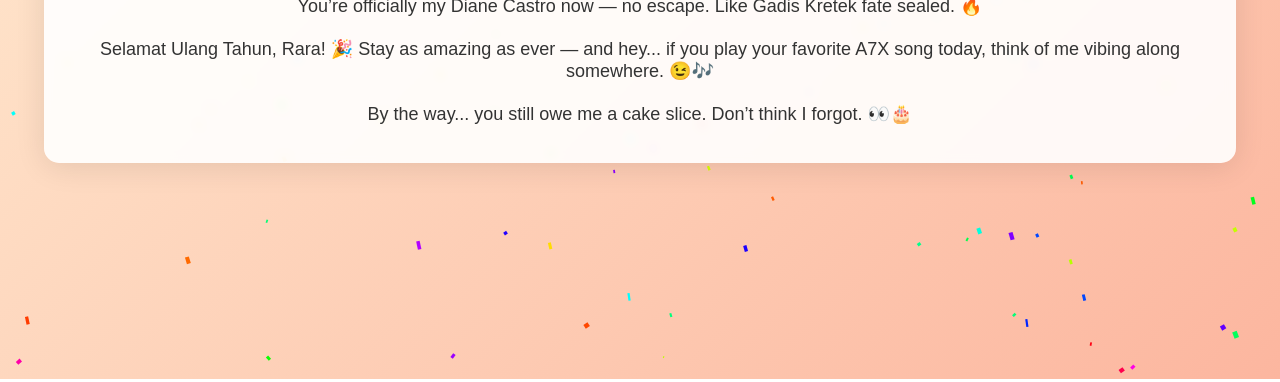
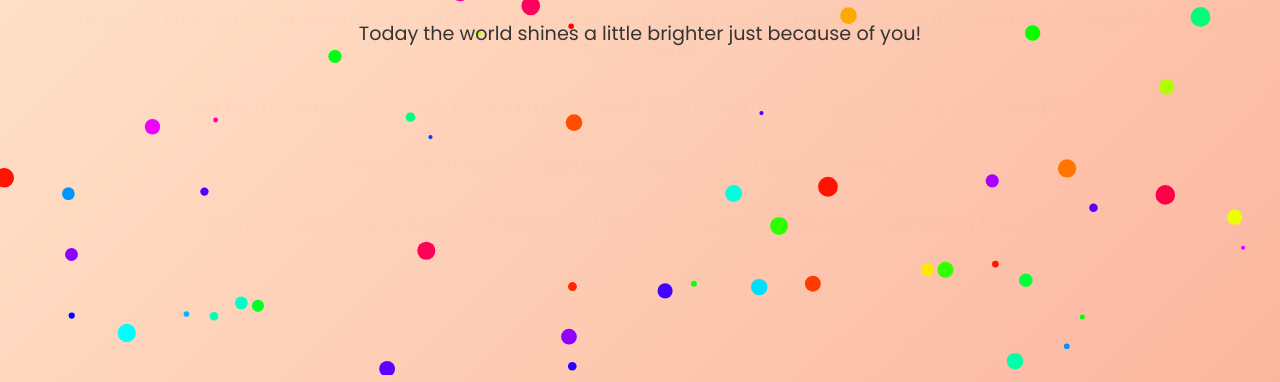
Before and after one commit to anjishnu2008/wishfinal, a plain HTML site: page index.html in a window 1280 px wide. Shown: the part 425-807 px from the top of the page. Drawn offline with Linux system fonts and the light colour scheme.

Commit message:
Update index.html

```diff
--- a/index.html
+++ b/index.html
@@ -1,10 +1,11 @@
 <!DOCTYPE html>
 <html lang="en">
 <head>
-  <meta charset="UTF-8" />
-  <meta name="viewport" content="width=device-width, initial-scale=1.0"/>
+  <meta charset="UTF-8">
   <title>Happy Birthday Rara 🎉</title>
   <style>
+    @import url('https://fonts.googleapis.com/css2?family=Poppins:wght@400;600&display=swap');
+
     body {
       margin: 0;
       padding: 0;
@@ -12,6 +13,7 @@
       font-family: 'Poppins', sans-serif;
       background: linear-gradient(135deg, #ffecd2, #fcb69f);
     }
+
     .slide {
       width: 100vw;
       height: 100vh;
@@ -26,114 +28,105 @@
       box-sizing: border-box;
       color: #333;
     }
+
     .hidden {
       opacity: 0;
       pointer-events: none;
     }
+
     h1 {
-      font-size: 8vw;
-      color: #e75480;
-      animation: pop 1s infinite alternate;
+      font-size: 3em;
+      color: #ff4e50;
     }
-    @keyframes pop {
-      from { transform: scale(1); }
-      to { transform: scale(1.1); }
-    }
-    .message {
-      background: rgba(255, 255, 255, 0.9);
-      padding: 20px;
-      border-radius: 15px;
-      max-width: 90vw;
-      max-height: 80vh;
-      overflow-y: auto;
-      box-shadow: 0 4px 30px rgba(0, 0, 0, 0.1);
-      backdrop-filter: blur(5px);
-      font-size: 4vw;
-    }
-    @media(min-width: 600px){
-      h1 { font-size: 48px; }
-      .message { font-size: 18px; }
+
+    p {
+      font-size: 1.2em;
     }
   </style>
 </head>
 <body>
-  <canvas id="confetti-canvas"></canvas>
 
+  <!-- First Slide -->
   <div class="slide" id="slide1">
-    <h1>🎉 Happy Birthday Rara! 🎂</h1>
+    <div>
+      <h1>🎉 Happy Birthday, Rara! 🎉</h1>
+      <p>Today the world shines a little brighter just because of you!</p>
+    </div>
   </div>
 
+  <!-- Second Slide -->
   <div class="slide hidden" id="slide2">
-    <div class="message">
+    <div>
+      <h1>Selamat Ulang Tahun, Rara! 🎂😈</h1>
       <p>
-        I swear… you make life feel like the best part of an Avenged Sevenfold song — unexpected, thrilling, and kinda impossible to get out of my head. 😈😏<br><br>
+        I swear… you make life feel like the best part of an Avenged Sevenfold song — unexpected, thrilling, and kinda impossible to get out of my head. 😏<br><br>
         You’re honestly way too good at being awesome — sweet when you want to be, funny when I least expect it, and always somehow making me smile for no reason.<br><br>
         So here’s your little corner of the internet — made just for you. Hope this page makes you smile like you make me (which is... a lot, by the way).<br><br>
-        You’re officially my Diane Castro now — no escape. Like Gadis Kretek fate sealed. 🔥<br><br>
-        Selamat Ulang Tahun, Rara! 🎉 Stay as amazing as ever — and hey... if you play your favorite A7X song today, think of me vibing along somewhere. 😉🎶<br><br>
-        By the way... you still owe me a cake slice. Don’t think I forgot. 👀🎂
+        Oh and by the way... you totally remind me of Diane Castro from Gadis Kretek — my very own Diane. 😉<br><br>
+        We met on PDB on 21st February... and what a lucky click that was. 😁<br><br>
+        Stay amazing, Rara. And don’t forget — if you blast some A7X today, I’ll be vibing too. 😈🎶
       </p>
     </div>
   </div>
 
+  <!-- Confetti -->
+  <canvas id="confetti"></canvas>
+
+  <!-- First Slide Music -->
+  <audio id="bgmusic1" src="https://www.bensound.com/bensound-music/bensound-sunny.mp3" autoplay loop></audio>
+
+  <!-- Second Slide Music (A7X vibe, far away volume) -->
+  <audio id="bgmusic2" src="https://samplelib.com/lib/preview/mp3/sample-15s.mp3" loop></audio>
+
   <script>
-    // Slide change after 3 seconds
+    const slide1 = document.getElementById('slide1');
+    const slide2 = document.getElementById('slide2');
+    const music1 = document.getElementById('bgmusic1');
+    const music2 = document.getElementById('bgmusic2');
+
     setTimeout(() => {
-      document.getElementById('slide1').classList.add('hidden');
-      document.getElementById('slide2').classList.remove('hidden');
-    }, 3000);
+      slide1.classList.add('hidden');
+      slide2.classList.remove('hidden');
+      music1.pause();
+      music2.volume = 0.3; // Low volume, like distant A7X vibe
+      music2.play();
+    }, 5000); // 5 seconds on first slide
 
-    // Confetti code
-    var canvas = document.getElementById('confetti-canvas');
-    var ctx = canvas.getContext('2d');
-    canvas.width = window.innerWidth;
-    canvas.height = window.innerHeight;
+    // Confetti
+    const confetti = document.getElementById('confetti');
+    const ctx = confetti.getContext('2d');
+    confetti.width = window.innerWidth;
+    confetti.height = window.innerHeight;
+    let pieces = [];
 
-    var confetti = [];
-    for (var i = 0; i < 150; i++) {
-      confetti.push({
-        x: Math.random() * canvas.width,
-        y: Math.random() * canvas.height,
-        r: Math.random() * 6 + 4,
-        d: Math.random() * 100,
-        color: "hsl(" + Math.random() * 360 + ",100%,50%)",
-        tilt: Math.random() * 10 - 10
+    for (let i = 0; i < 100; i++) {
+      pieces.push({
+        x: Math.random() * confetti.width,
+        y: Math.random() * confetti.height,
+        size: Math.random() * 8 + 2,
+        speed: Math.random() * 3 + 1,
+        angle: Math.random() * 360
       });
     }
 
-    function draw() {
-      ctx.clearRect(0, 0, canvas.width, canvas.height);
-      confetti.forEach(function(c) {
+    function update() {
+      ctx.clearRect(0, 0, confetti.width, confetti.height);
+      for (let i = 0; i < pieces.length; i++) {
+        let p = pieces[i];
+        p.y += p.speed;
+        if (p.y > confetti.height) {
+          p.y = -10;
+          p.x = Math.random() * confetti.width;
+        }
+        ctx.fillStyle = `hsl(${p.angle}, 100%, 50%)`;
         ctx.beginPath();
-        ctx.lineWidth = c.r / 2;
-        ctx.strokeStyle = c.color;
-        ctx.moveTo(c.x + c.tilt + c.r / 4, c.y);
-        ctx.lineTo(c.x + c.tilt, c.y + c.tilt + c.r / 4);
-        ctx.stroke();
-      });
+        ctx.arc(p.x, p.y, p.size, 0, Math.PI * 2);
+        ctx.fill();
+      }
+      requestAnimationFrame(update);
+    }
+    update();
+  </script>
 
-      update();
-    }
-
-    function update() {
-      confetti.forEach(function(c, i) {
-        c.y += Math.cos(c.d) + 1 + c.r / 2;
-        c.x += Math.sin(c.d);
-
-        if (c.y > canvas.height) {
-          confetti[i] = {
-            x: Math.random() * canvas.width,
-            y: -10,
-            r: c.r,
-            d: c.d,
-            color: c.color,
-            tilt: c.tilt
-          };
-        }
-      });
-    }
-
-    setInterval(draw, 20);
-  </script>
 </body>
 </html>
```
